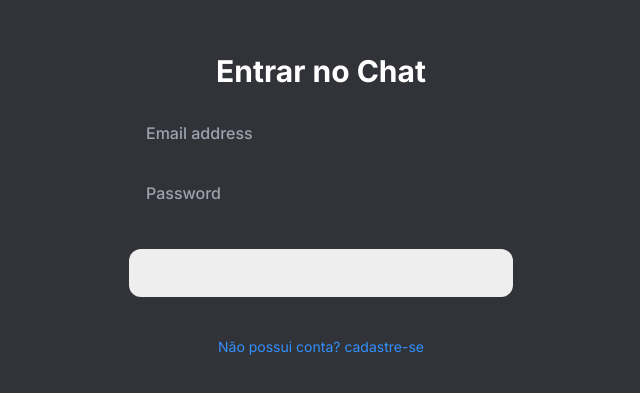
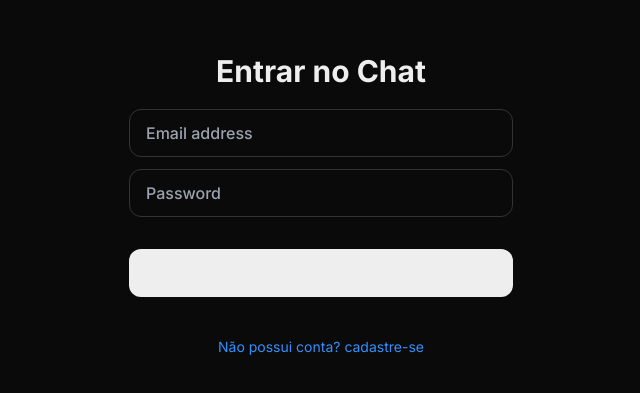
Before and after one commit to JhonatasAnicezio/chat-room, a Next.js app: page /login/email in a window 1280 px wide. Shown: the part 195-588 px from the top of the page, without its empty margins (319-959 px from the left). Built offline with nearby package versions, Linux system fonts and the light colour scheme; no server answers.

Commit message:
feat: alter css root-layout

```diff
--- a/src/app/globals.css
+++ b/src/app/globals.css
@@ -4,6 +4,6 @@
 
 @layer base {
     .root-layout {
-        @apply flex flex-col justify-center items-center w-full h-screen bg-[#313338] text-white;
+        @apply flex flex-col justify-center gap-5 w-full h-screen items-center bg-[#0A0A0A] text-[#eeeeee];
     }
 }
```
